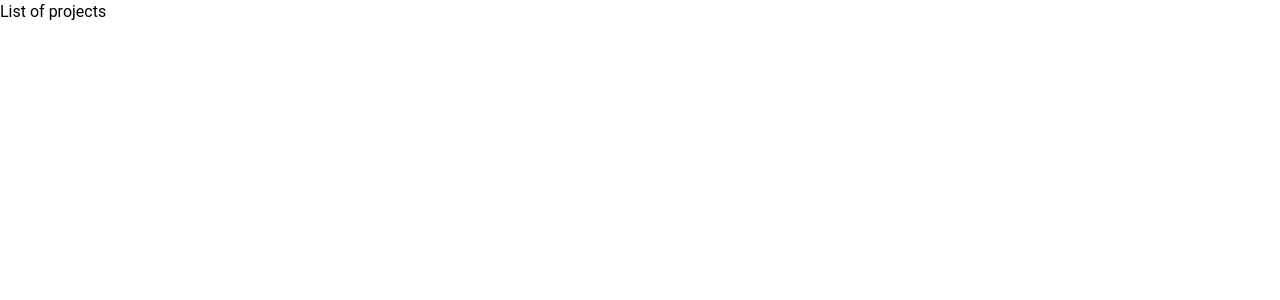
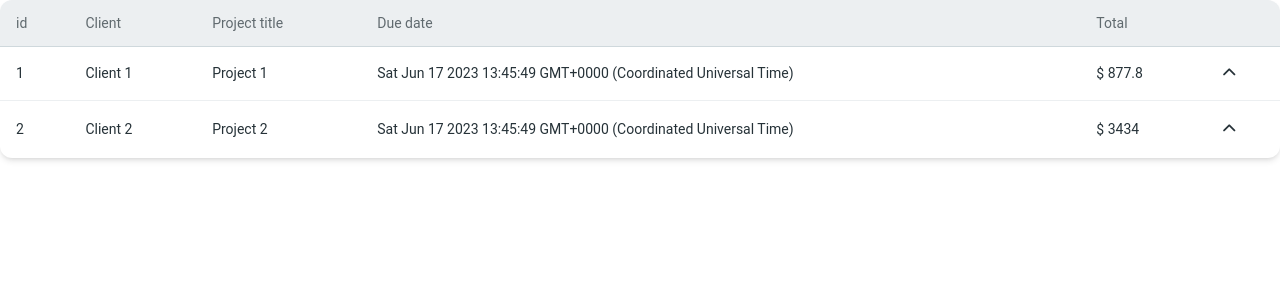
Before and after one commit to cristianriosv/project-finance-app, a React (Create React App) app: page / in a window 1280 px wide. Shown: the top 300 px of the page. Built offline with nearby package versions, Linux system fonts and the light colour scheme.

Commit message:
feat: create common components, domains, containers and render project list

```diff
--- /dev/null
+++ b/src/components/common/TableCell/TableCell.tsx
@@ -0,0 +1,17 @@
+import { Typography } from "@material-tailwind/react";
+import { ReactNode } from "react";
+
+type TableCellProps = {
+    children: ReactNode;
+    className: string;
+}
+
+const TableCell = ({ children, className }: TableCellProps) => (
+    <td className={className}>
+        <Typography variant="small" color="blue-gray" className="font-normal">
+            {children}
+        </Typography>
+    </td>
+);
+
+export default TableCell;
--- /dev/null
+++ b/src/components/common/TableCell/index.ts
@@ -0,0 +1 @@
+export { default } from './TableCell';
--- a/src/components/containers/Projects/Projects.tsx
+++ /dev/null
@@ -1,7 +0,0 @@
-const Projects = () => {
-    return (
-        <>List of projects</>
-    )
-};
-
-export default Projects;
--- a/src/components/containers/Projects/index.ts
+++ /dev/null
@@ -1 +0,0 @@
-export { default } from './Projects';
--- /dev/null
+++ b/src/components/containers/ProjectsList/ProjecsList.tsx
@@ -0,0 +1,63 @@
+import { useState } from "react";
+import { Card, Typography } from "@material-tailwind/react";
+import ProjectTableRow from "../../domains/ProjectTableRow/ProjectTableRow";
+
+type ProjectsListProps = {
+    projects: ProjectProps[]
+}
+
+const ProjectsList = ({ projects }: ProjectsListProps) => {
+    const TABLE_HEAD = ["id", "Client", "Project title", "Due date", "Total", ""];
+    const [openedProject, setOpenedProject] = useState<number | null>(null);
+
+    const handleOpen = (id: number) => {
+        setOpenedProject(openedProject === id ? null : id);
+    }
+
+    const renderTableHead = (headName: string) => (
+        <th key={headName} className="border-b border-blue-gray-100 bg-blue-gray-50 p-4">
+            <Typography
+                variant="small"
+                color="blue-gray"
+                className="font-normal leading-none opacity-70"
+            >
+                {headName}
+            </Typography>
+        </th>
+    );
+
+    const renderTableRow = (project: ProjectProps, index: number) => {
+        const isLast = index === projects.length - 1;
+        const isOpened = project.id === openedProject;
+        return (
+            <ProjectTableRow
+                id={project.id}
+                client={project.client}
+                title={project.title}
+                dueDate={project.dueDate}
+                total={project.total}
+                isLast={isLast}
+                isOpened={isOpened}
+                handleOpen={handleOpen}
+                key={project.id}
+            />
+        )
+    };
+
+    return (
+        <Card className="overflow-scroll h-full w-full">
+            <table className="w-full min-w-max table-auto text-left">
+                <thead>
+                <tr>
+                    {TABLE_HEAD.map((head) => renderTableHead(head))}
+                </tr>
+                </thead>
+                <tbody>
+                    {projects.map((project, index) => renderTableRow(project, index))}
+                </tbody>
+            </table>
+        </Card>
+    )
+};
+
+export default ProjectsList;
--- /dev/null
+++ b/src/components/containers/ProjectsList/index.ts
@@ -0,0 +1 @@
+export { default } from './ProjecsList';
--- /dev/null
+++ b/src/components/domains/ProjectTableRow/ProjectTableRow.tsx
@@ -0,0 +1,57 @@
+import { Accordion, AccordionBody } from "@material-tailwind/react";
+import TableCell from "../../common/TableCell";
+
+type ProjectTableRowProps = Pick<ProjectProps, 'id' | 'client' | 'title' | 'dueDate' | 'total'> & {
+    handleOpen: (id: number) => void;
+    isOpened: boolean;
+    isLast: boolean;
+}
+
+const ProjectTableRow = ({
+    id,
+    client,
+    title,
+    dueDate,
+    total,
+    isLast,
+    isOpened,
+    handleOpen
+}: ProjectTableRowProps) => {
+    const className = isLast ? "p-4" : "p-4 border-b border-blue-gray-50";
+    const iconOpenStyle = `rotate(${isOpened ? 180 : 0}deg)`;
+    return (
+        <>
+            <tr key={id} onClick={() => handleOpen(id)}>
+                <TableCell className={className}>
+                    {id}
+                </TableCell>
+                <TableCell className={className}>
+                    {client}
+                </TableCell>
+                <TableCell className={className}>
+                    {title}
+                </TableCell>
+                <TableCell className={className}>
+                    {dueDate.toString()}
+                </TableCell>
+                <TableCell className={className}>
+                    $ {total}
+                </TableCell>
+                <TableCell className={className}>
+                    <i className="fas fa-chevron-up" style={{ transform: iconOpenStyle }} />
+                </TableCell>
+            </tr>
+            <tr>
+                <td colSpan={6}>
+                    <Accordion open={isOpened}>
+                        <AccordionBody>
+                            List of invoices
+                        </AccordionBody>
+                    </Accordion>
+                </td>
+            </tr>
+        </>
+    )
+};
+
+export default ProjectTableRow;
--- /dev/null
+++ b/src/components/domains/ProjectTableRow/index.ts
@@ -0,0 +1 @@
+export { default } from './ProjectTableRow';
--- a/src/hooks/useProjects.ts
+++ b/src/hooks/useProjects.ts
@@ -2,11 +2,11 @@ import { useEffect, useState } from "react";
 import useRequest from "./useRequest";
 
 const useProjects = () => {
-    const [projects, setProjects] = useState([]);
+    const [projects, setProjects] = useState<ProjectProps[]>([]);
     const { getData } = useRequest();
 
     const loadProjects = async () => {
-        const getProjects = await getData('projects');
+        const getProjects: ProjectProps[] = await getData('projects');
         setProjects(getProjects);
     };
 
--- a/src/views/ProjectsView/ProjectsView.tsx
+++ b/src/views/ProjectsView/ProjectsView.tsx
@@ -1,8 +1,11 @@
-import Projects from "../../components/containers/Projects";
+import ProjectsList from "../../components/containers/ProjectsList";
+import useProjects from "../../hooks/useProjects";
 
 const ProjectsView = () => {
+    const { projects } = useProjects();
+
     return (
-        <Projects />
+        <ProjectsList projects={projects} />
     );
 };
 
```
